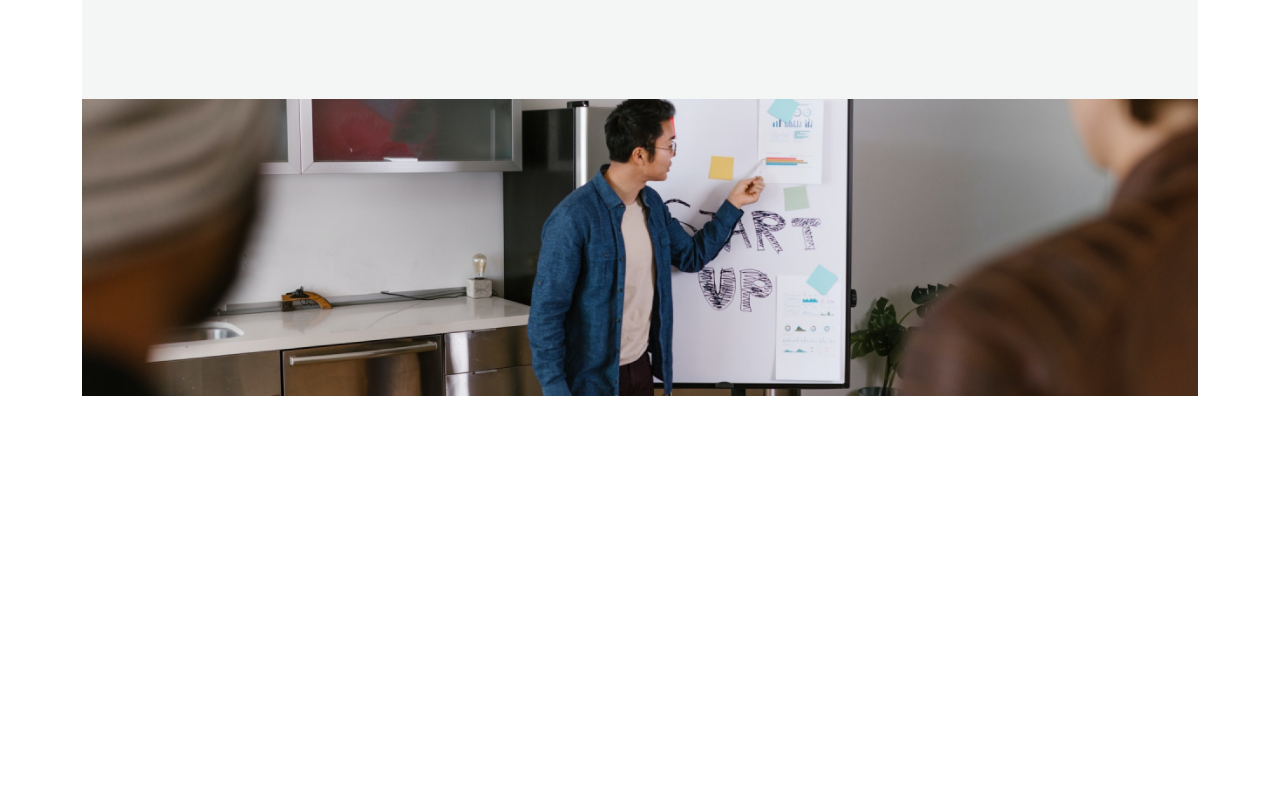
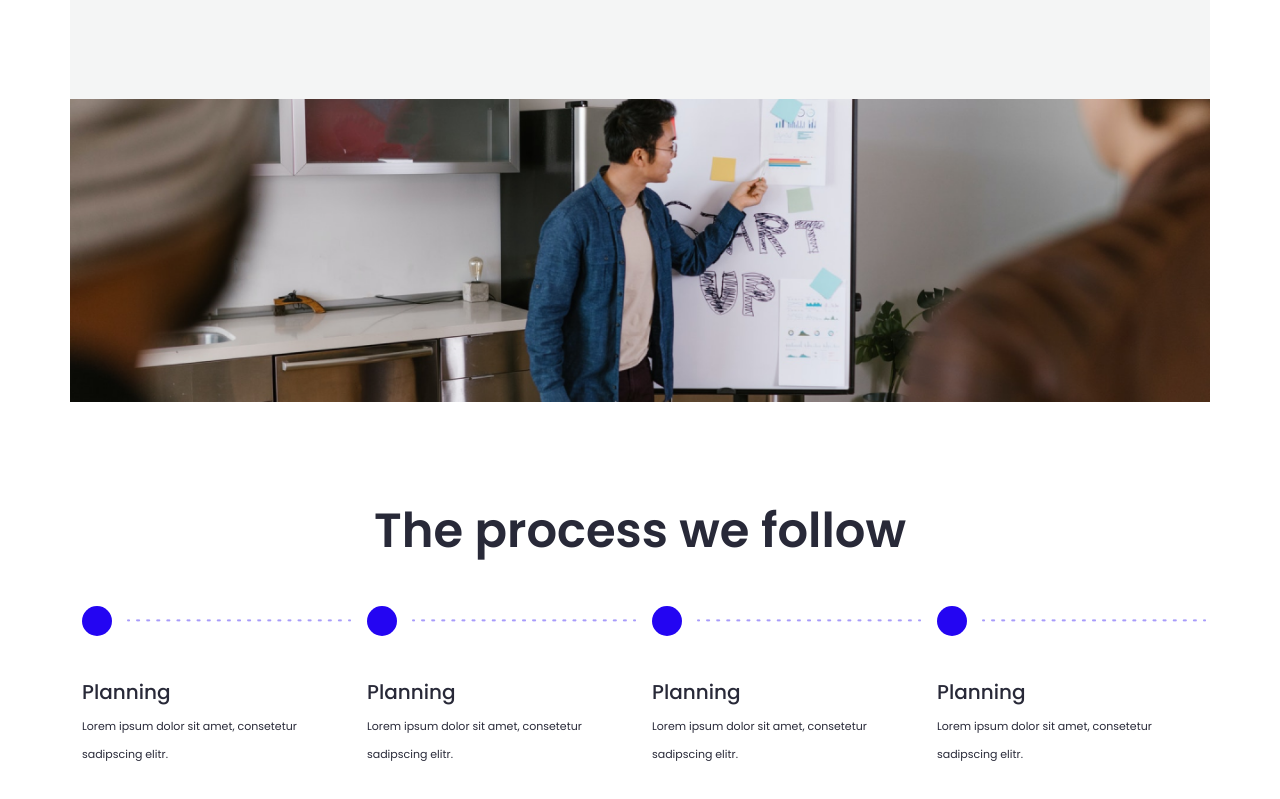
Before and after one commit to mdarafat2201/finsett2, a plain HTML site: page index.html in a window 1280 px wide. Shown: the part 1109-1908 px from the top of the page. Before the commit the page ends 1505 px from the top, so only its background shows below. Drawn offline with Linux system fonts and the light colour scheme.

Commit message:
process part

```diff
--- a/css/style.css
+++ b/css/style.css
@@ -100,3 +100,43 @@ body {
   opacity: 0.7;
 }
 /* ====================== goal part css end ================= */
+/* ====================== process part css start ================= */
+#process_part {
+  padding: 100px 0;
+}
+#process_part .process_title h2 {
+  color: var(--PrimaryColor, #282938);
+  font-size: 48px;
+  font-weight: 600;
+}
+#process_part .process_title h2 {
+  text-align: center;
+}
+#process_part .process_content .dot_element span {
+  position: relative;
+}
+#process_part .process_content .dot_element span::after {
+  position: absolute;
+  content: "";
+  width: 30px;
+  height: 30px;
+  background-color: var(--DotColor);
+  border-radius: 50%;
+  top: -2px;
+  left: 0;
+}
+#process_part .process_content .dot_element img {
+  margin-left: 45px;
+}
+#process_part .process_content .process_text h2 {
+  color: var(--PrimaryColor, #282938);
+  font-size: 20px;
+  font-weight: 500;
+}
+#process_part .process_content .process_text p {
+  color: var(--PrimaryColor, #282938);
+  font-size: 11px;
+  font-weight: 400;
+  line-height: 28px;
+}
+/* ====================== process part css end ================= */
--- a/index.html
+++ b/index.html
@@ -99,7 +99,7 @@
     <!-- ==================== about part html end =================== -->
     <!-- ==================== goal part html start =================== -->
     <section id="goal_part">
-      <div class="container">
+      <div class="container p-0">
         <div class="goal_text">
           <div class="row justify-content-lg-evenly align-items-lg-center">
             <div class="col-lg-5">
@@ -147,6 +147,86 @@
       </div>
     </section>
     <!-- ==================== goal part html end =================== -->
+    <!-- ==================== process part html start =================== -->
+    <div id="process_part">
+      <div class="container">
+        <div class="process_title">
+          <h2 class="mb-lg-5">The process we follow</h2>
+        </div>
+        <div class="row justify-content-lg-between">
+          <div class="col-lg-3">
+            <div class="process_content">
+              <div class="dot_element">
+                <span></span>
+                <picture>
+                  <img
+                    src="./imgs/Line Indicator.png"
+                    alt="./imgs/Line Indicator.png"
+                  />
+                </picture>
+              </div>
+              <div class="process_text mt-lg-5">
+                <h2>Planning</h2>
+                <p>Lorem ipsum dolor sit amet, consetetur sadipscing elitr.</p>
+              </div>
+            </div>
+          </div>
+          <div class="col-lg-3">
+            <div class="process_content">
+              <div class="dot_element">
+                <span></span>
+                <picture>
+                  <img
+                    src="./imgs/Line Indicator.png"
+                    alt="./imgs/Line Indicator.png"
+                  />
+                </picture>
+              </div>
+              <div class="process_text mt-lg-5">
+                <h2>Planning</h2>
+                <p>Lorem ipsum dolor sit amet, consetetur sadipscing elitr.</p>
+              </div>
+            </div>
+          </div>
+          <div class="col-lg-3">
+            <div class="process_content">
+              <div class="dot_element">
+                <span></span>
+                <picture>
+                  <img
+                    src="./imgs/Line Indicator.png"
+                    alt="./imgs/Line Indicator.png"
+                  />
+                </picture>
+              </div>
+              <div class="process_text mt-lg-5">
+                <h2>Planning</h2>
+                <p>Lorem ipsum dolor sit amet, consetetur sadipscing elitr.</p>
+              </div>
+            </div>
+          </div>
+          <div class="col-lg-3">
+            <div class="process_content">
+              <div class="dot_element">
+                <span></span>
+                <picture>
+                  <img
+                    src="./imgs/Line Indicator.png"
+                    alt="./imgs/Line Indicator.png"
+                  />
+                </picture>
+              </div>
+              <div class="process_text mt-lg-5">
+                <h2>Planning</h2>
+                <p>Lorem ipsum dolor sit amet, consetetur sadipscing elitr.</p>
+              </div>
+            </div>
+          </div>
+        </div>
+      </div>
+    </div>
+    <!-- ==================== process part html end =================== -->
+
     <script src="./js/bootstrap.min.js"></script>
     <script src="./js/fontawesome.min.js"></script>
     <script src="./js/min.js"></script>
```
Also changed, not shown: imgs/Line Indicator.png (added).
